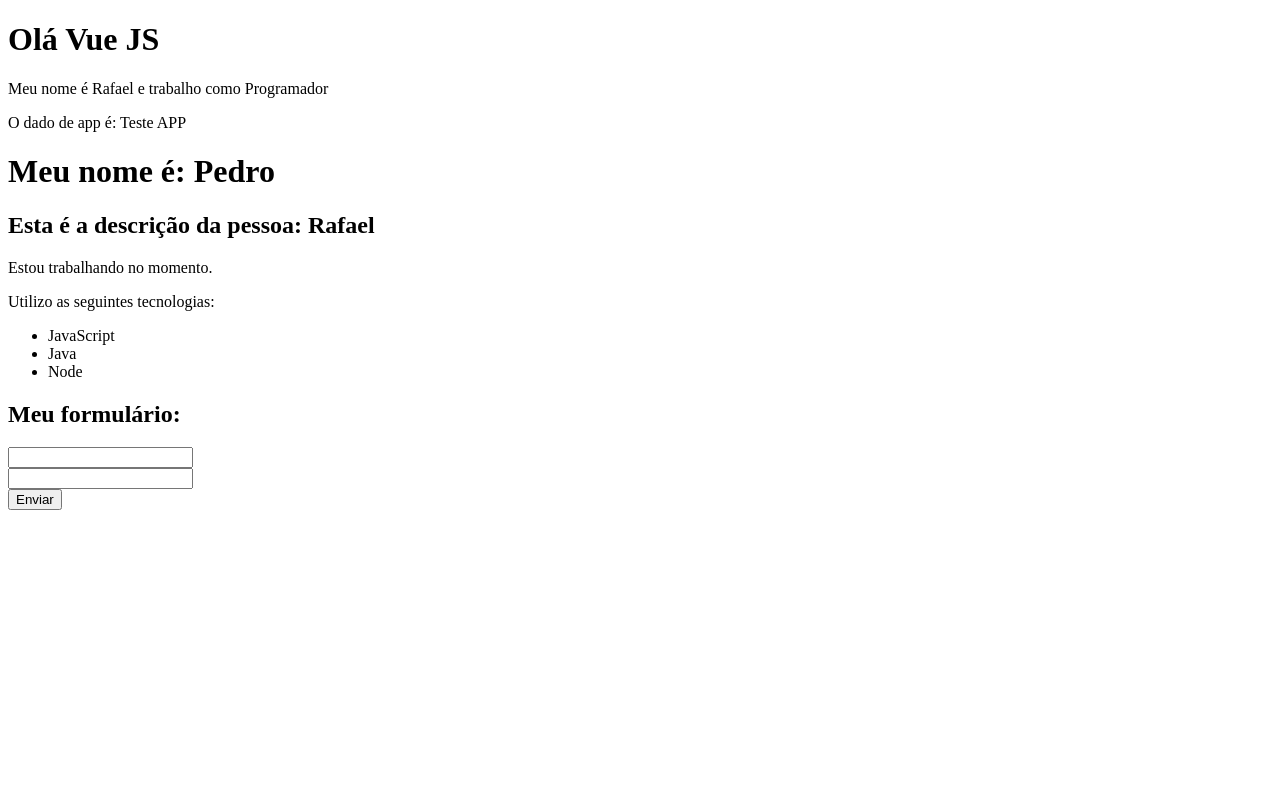
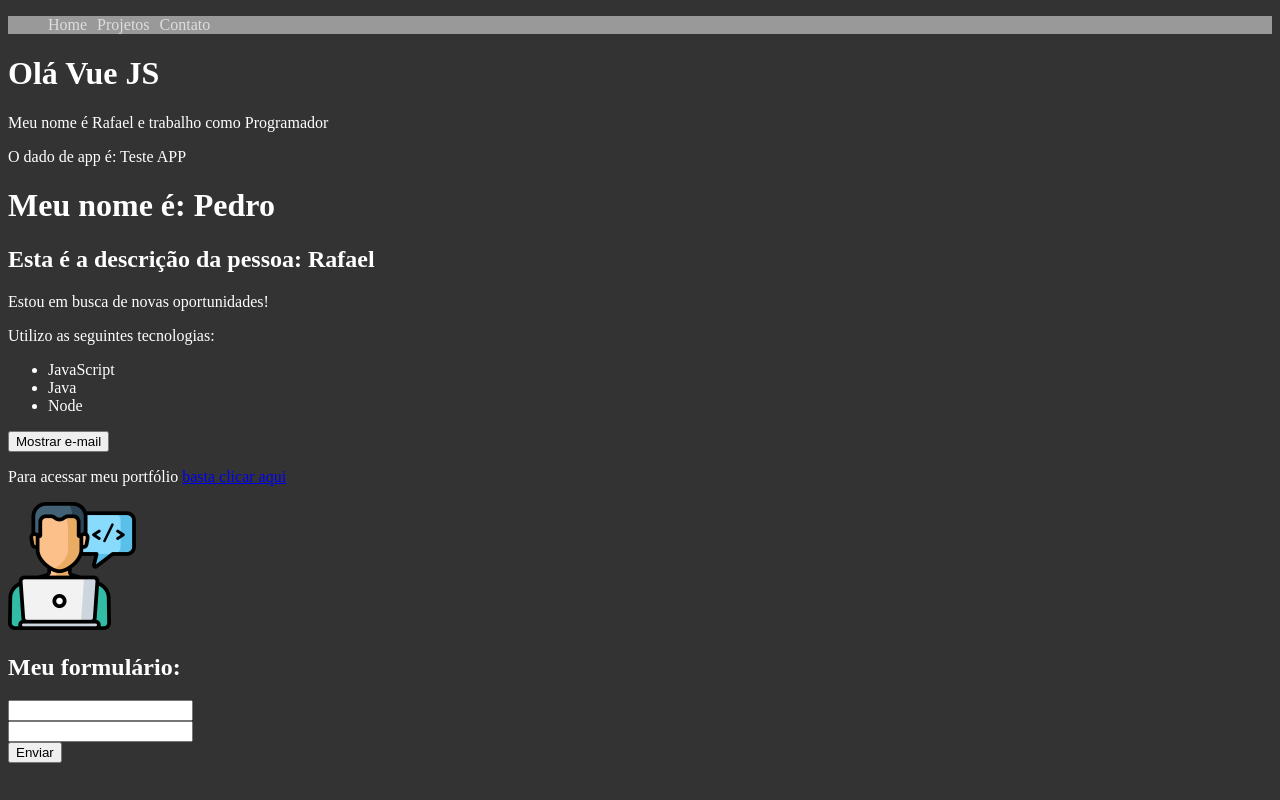
Before and after one commit to rafaelzanella27/projeto-vue-js, a Vue app: page / in a window 1280 px wide. Built offline with nearby package versions, Linux system fonts and the light colour scheme.

Commit message:
Escopos de CSS

```diff
--- a/src/App.vue
+++ b/src/App.vue
@@ -1,5 +1,6 @@
 <template>
     <div>
+        <Header />
         <PrimeiroComponente />
         <p>O dado de app é: {{testando}}</p>
         <LifeCycle />
@@ -8,13 +9,15 @@
 </template>
 
 <script>
-  import PrimeiroComponente from './components/PrimeiroComponente.vue'
+import Header from './components/Header.vue'
+import PrimeiroComponente from './components/PrimeiroComponente.vue'
   import LifeCycle from './components/LifeCycle.vue'
   import Pessoa from './components/Pessoa.vue'
 
 export default {
     name: 'App',
     components: {
+        Header,
         PrimeiroComponente,
         LifeCycle,
         Pessoa
@@ -26,3 +29,11 @@ export default {
     }
 }
 </script>
+
+
+<style>
+body{
+background-color: #333;
+color: #FFF;
+}
+</style>
--- /dev/null
+++ b/src/components/Header.vue
@@ -0,0 +1,32 @@
+<template>
+    <ul>
+        <li> <a href="#">Home</a></li>
+        <li> <a href="#">Projetos</a></li>
+        <li> <a href="#">Contato</a></li>
+    </ul>
+</template>
+<script>
+export default{
+    name: 'Header'
+}
+</script>
+
+<style scoped>
+    ul{
+        list-style: none;
+        display: flex;
+        background: #999;
+    }
+    li {
+        margin-right: 10px;
+    }
+
+    a {
+        color: #DDD;
+        text-decoration: none;
+        transition: .5s;
+    }
+    a:hover {
+        color: turquoise;
+    }
+</style>
--- a/src/components/Info.vue
+++ b/src/components/Info.vue
@@ -1,18 +1,47 @@
 <template>
 <div>
-    <p>Estou trabalhando no momento.</p>
+    <p v-if="esta_trabalhando">Estou trabalhando no momento.</p>
+    <p v-else>Estou em busca de novas oportunidades!</p>
     <p>Utilizo as seguintes tecnologias:</p>
     <ul>
         <li>JavaScript</li>
         <li>Java</li>
         <li>Node</li>
     </ul>
+    <div>
+        <button @click="showEmail">{{textoBotao}}</button>
+    </div>
+    <p v-show="mostrar_email">mande uma mensagem para: {{ email }}</p>
+    <p>Para acessar meu portfólio <a v-bind:href="meu_link" target="_blank">basta clicar aqui </a></p>
+    <Picture />
 </div>
-
 </template>
 
 <script>
+import Picture from './Picture.vue'
 export default {
-    name: 'Info'
+    name: 'Info',
+    components: {
+        Picture
+    },
+    data() {
+        return {
+            esta_trabalhando: false,
+            mostrar_email: false,
+            email: 'rafael@gmail.com',
+            meu_link: 'https://google.com',
+            textoBotao: 'Mostrar e-mail'
+        }
+    },
+    methods: {
+        showEmail(){
+            this.mostrar_email = !this.mostrar_email
+            if(!this.mostrar_email) {
+                this.textoBotao = 'Mostrar e-mail'
+            } else {
+                this.textoBotao = 'Esconder e-mail'
+            }
+        }
+    }
 }
 </script>
--- a/src/components/LifeCycle.vue
+++ b/src/components/LifeCycle.vue
@@ -14,12 +14,18 @@ export default {
         setTimeout(() => {
         this.nome = 'Rafael'
         }, 1000);
+        this.lifeCycle()
     },
     mounted() {
         setTimeout(() => {
         this.nome = 'Pedro'
         }, 2000);
-
+        this.lifeCycle()
+    },
+    methods: {
+        lifeCycle(){
+            console.log("Executou");
+        }
     }
 }
 </script>
--- /dev/null
+++ b/src/components/Picture.vue
@@ -0,0 +1,15 @@
+<template>
+<img :src="avatar" :alt="descricao">
+</template>
+
+<script>
+export default {
+    name: 'Picture',
+    data() {
+        return {
+            avatar: "/img/avatar.png",
+            descricao: "Rafael Zanella"
+        }
+    }
+}
+</script>
```
Also changed, not shown: public/img/avatar.png (added).
